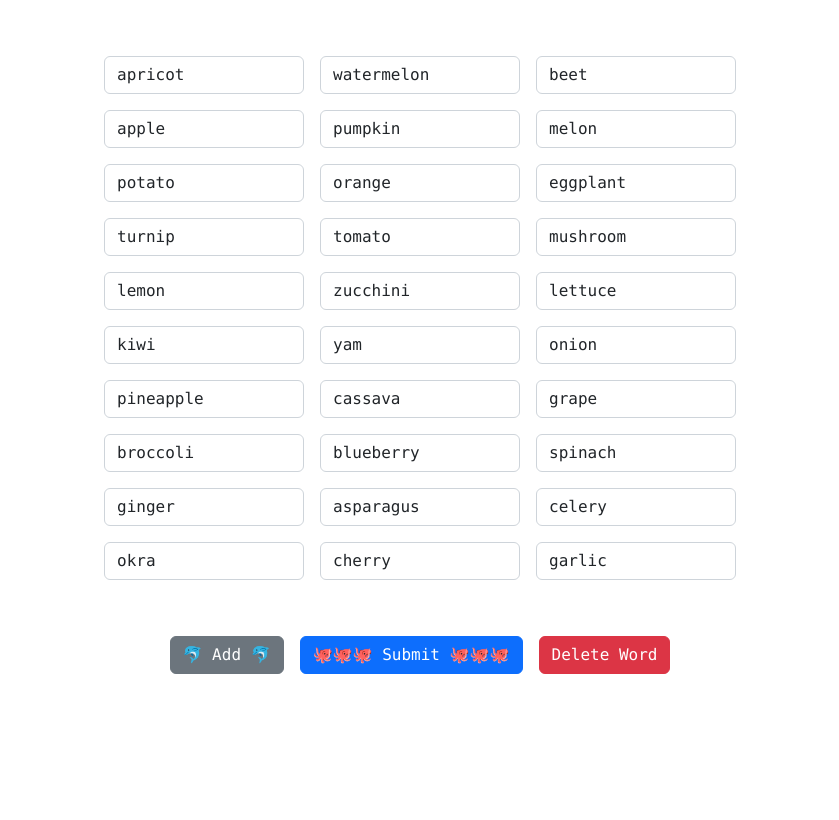
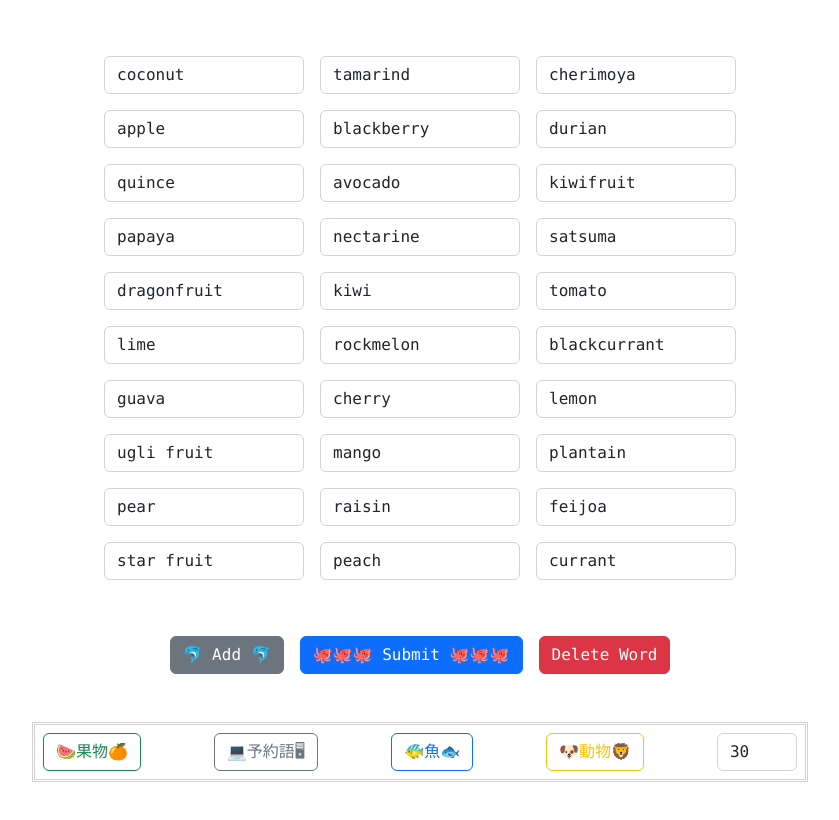
Before and after one commit to osawa-koki/word-chain.py, a Next.js app in the folder client/: page /word-chain in a window 1280 px wide. Shown: the top 820 px of the page, without its empty margins (220-1059 px from the left). Built offline with nearby package versions, Linux system fonts and the light colour scheme.

Commit message:
単語の自動生成。

```diff
--- a/client/pages/word-chain.tsx
+++ b/client/pages/word-chain.tsx
@@ -3,16 +3,18 @@ import { Button, Container, Form, FormControl } from 'react-bootstrap';
 import { BsFillArrowRightSquareFill } from "react-icons/bs";
 
 import Layout from '../components/Layout';
-import words_template from '../src/words';
+import { fruits, reserved_words, fish, animals } from '../src/words';
 
 const LIMIT = 50;
 
 const App: React.FC = () => {
+
+  const [count, setCount] = useState(30);
   const [words, setWords] = useState<string[]>([]);
   const [items, setItems] = useState<string[]>([]);
 
   useEffect(() => {
-    const words = words_template.sort(() => Math.random() - Math.random()).slice(0, 30);
+    const words = fruits.sort(() => Math.random() - Math.random()).slice(0, count);
     setWords(words);
   }, []);
 
@@ -48,6 +50,21 @@ const App: React.FC = () => {
     setWords(newWords);
   };
 
+  const SetTemplate = (template: string) => {
+    if (template === 'fruits') {
+      setWords(fruits.sort(() => Math.random() - Math.random()).slice(0, count));
+    }
+    if (template === 'reserved_words') {
+      setWords(reserved_words.sort(() => Math.random() - Math.random()).slice(0, count));
+    }
+    if (template === 'fish') {
+      setWords(fish.sort(() => Math.random() - Math.random()).slice(0, count));
+    }
+    if (template === 'animals') {
+      setWords(animals.sort(() => Math.random() - Math.random()).slice(0, count));
+    }
+  };
+
   return (
     <Layout>
       <main>
@@ -75,6 +92,17 @@ const App: React.FC = () => {
                 Delete Word
               </Button>
             </div>
+            <div id='Template'>
+              <Button variant="outline-success" type="button" onClick={() => {SetTemplate('fruits')}}>🍉果物🍊</Button>
+              <Button variant="outline-secondary" type="button" onClick={() => {SetTemplate('reserved_words')}}>💻予約語🖥</Button>
+              <Button variant="outline-primary" type="button" onClick={() => {SetTemplate('fish')}}>🐠魚🐟</Button>
+              <Button variant="outline-warning" type="button" onClick={() => {SetTemplate('fish')}}>🐶動物🦁</Button>
+              <FormControl
+                type="number"
+                value={count}
+                onChange={(event) => setCount(event.target.value)}
+              />
+            </div>
             <div id="Result">
               {
                 items.map((item, index) => (
--- a/client/src/words.ts
+++ b/client/src/words.ts
@@ -1,56 +1,298 @@
 
-const words = [
-  'apple',
-  'banana',
-  'orange',
-  'grape',
-  'melon',
-  'lemon',
-  'lime',
-  'blueberry',
-  'strawberry',
-  'raspberry',
-  'blackberry',
-  'watermelon',
-  'kiwi',
-  'pear',
-  'peach',
-  'apricot',
-  'plum',
-  'cherry',
-  'mango',
-  'pineapple',
-  'coconut',
-  'avocado',
-  'tomato',
-  'potato',
-  'carrot',
-  'onion',
-  'garlic',
-  'ginger',
-  'cucumber',
-  'broccoli',
-  'cauliflower',
-  'spinach',
-  'lettuce',
-  'cabbage',
-  'asparagus',
-  'peas',
-  'beans',
-  'corn',
-  'mushroom',
-  'eggplant',
-  'zucchini',
-  'squash',
-  'pumpkin',
-  'radish',
-  'beet',
-  'turnip',
-  'celery',
-  'artichoke',
-  'yam',
-  'okra',
-  'cassava',
+const fruits = [
+  "apple",
+  "apricot",
+  "avocado",
+  "banana",
+  "blackberry",
+  "blackcurrant",
+  "blood orange",
+  "blueberry",
+  "boysenberry",
+  "cantaloupe",
+  "casaba",
+  "cherimoya",
+  "cherry",
+  "cherry tomato",
+  "clementine",
+  "coconut",
+  "crabapple",
+  "cranberry",
+  "cucumber",
+  "currant",
+  "damson",
+  "date",
+  "dragonfruit",
+  "durian",
+  "elderberry",
+  "feijoa",
+  "fig",
+  "goji berry",
+  "goldenberry",
+  "gooseberry",
+  "grape",
+  "grapefruit",
+  "guava",
+  "honeydew",
+  "huckleberry",
+  "jackfruit",
+  "jambul",
+  "jujube",
+  "kiwi",
+  "kiwifruit",
+  "kumquat",
+  "lemon",
+  "lime",
+  "longan",
+  "loquat",
+  "lychee",
+  "mandarin",
+  "mango",
+  "mangosteen",
+  "mulberry",
+  "nectarine",
+  "olive",
+  "orange",
+  "papaya",
+  "passionfruit",
+  "peach",
+  "pear",
+  "persimmon",
+  "physalis",
+  "pineapple",
+  "plantain",
+  "plum",
+  "pomegranate",
+  "pomelo",
+  "quince",
+  "raisin",
+  "rambutan",
+  "raspberry",
+  "redcurrant",
+  "rockmelon",
+  "satsuma",
+  "star fruit",
+  "strawberry",
+  "tamarind",
+  "tangerine",
+  "tomato",
+  "ugli fruit",
+  "watermelon",
+  "yuzu"
 ];
 
-export default words;
+const reserved_words = [
+  "abstract",
+  "assert",
+  "boolean",
+  "break",
+  "byte",
+  "case",
+  "catch",
+  "char",
+  "class",
+  "const",
+  "continue",
+  "default",
+  "do",
+  "double",
+  "else",
+  "enum",
+  "extends",
+  "final",
+  "finally",
+  "float",
+  "for",
+  "goto",
+  "if",
+  "implements",
+  "import",
+  "instanceof",
+  "int",
+  "interface",
+  "long",
+  "native",
+  "new",
+  "package",
+  "private",
+  "protected",
+  "public",
+  "return",
+  "short",
+  "static",
+  "strictfp",
+  "super",
+  "switch",
+  "synchronized",
+  "this",
+  "throw",
+  "throws",
+  "transient",
+  "try",
+  "void",
+  "volatile",
+  "while"
+];
+
+const fish = [
+  "abalone",
+  "anchovy",
+  "arapaima",
+  "bass",
+  "bluefish",
+  "carp",
+  "catfish",
+  "char",
+  "cod",
+  "crayfish",
+  "croaker",
+  "drum",
+  "eel",
+  "flounder",
+  "gar",
+  "grayling",
+  "grouper",
+  "haddock",
+  "hake",
+  "halibut",
+  "herring",
+  "huchen",
+  "lingcod",
+  "mackerel",
+  "mahi mahi",
+  "monkfish",
+  "muskie",
+  "paddlefish",
+  "perch",
+  "pickerel",
+  "pike",
+  "pollock",
+  "pompano",
+  "pout",
+  "red snapper",
+  "roach",
+  "rockfish",
+  "rudderfish",
+  "ruffe",
+  "salmon",
+  "sardine",
+  "scad",
+  "sea trout",
+  "shark",
+  "skate",
+  "smelt",
+  "snapper",
+  "snook",
+  "sole",
+  "sturgeon",
+  "sunfish",
+  "taimen",
+  "tarpon",
+  "trout",
+  "tuna",
+  "weakfish",
+];
+
+const animals = [
+  "aardvark",
+  "albatross",
+  "alligator",
+  "alpaca",
+  "ant",
+  "anteater",
+  "antelope",
+  "ape",
+  "armadillo",
+  "baboon",
+  "badger",
+  "barracuda",
+  "bat",
+  "bear",
+  "beaver",
+  "bee",
+  "beetle",
+  "bird",
+  "bison",
+  "boar",
+  "bobcat",
+  "buffalo",
+  "butterfly",
+  "camel",
+  "capybara",
+  "caribou",
+  "cassowary",
+  "cat",
+  "caterpillar",
+  "cattle",
+  "chamois",
+  "cheetah",
+  "chicken",
+  "chimpanzee",
+  "chinchilla",
+  "chough",
+  "clam",
+  "cobra",
+  "cockroach",
+  "cod",
+  "cormorant",
+  "coyote",
+  "crab",
+  "crane",
+  "crocodile",
+  "crow",
+  "curlew",
+  "deer",
+  "dinosaur",
+  "dog",
+  "dolphin",
+  "donkey",
+  "dotterel",
+  "dove",
+  "dragonfly",
+  "duck",
+  "dunlin",
+  "eagle",
+  "echidna",
+  "eel",
+  "eland",
+  "elephant",
+  "elk",
+  "emu",
+  "falcon",
+  "ferret",
+  "finch",
+  "fish",
+  "flamingo",
+  "fly",
+  "fox",
+  "frog",
+  "gaur",
+  "gazelle",
+  "gerbil",
+  "giant panda",
+  "giraffe",
+  "gnat",
+  "gnu",
+  "goat",
+  "goldfinch",
+  "goldfish",
+  "goose",
+  "gopher",
+  "gorilla",
+  "goshawk",
+  "grasshopper",
+  "grouse",
+  "guanaco",
+  "guinea fowl",
+  "guinea pig",
+  "gull",
+  "hamster",
+  "hare",
+  "hawk",
+  "hedgehog",
+  "heron",
+  "herring",
+  "hippopotamus"
+];
+
+export { fruits, reserved_words, fish, animals };
--- a/client/styles/word-chain.scss
+++ b/client/styles/word-chain.scss
@@ -20,6 +20,17 @@
   }
 }
 
+#Template {
+  display: flex;
+  justify-content: space-between;
+  margin: 1rem 0;
+  border: 3px lightgray double;
+  padding: 0.5rem;
+  input {
+    max-width: 5rem;
+  }
+}
+
 #Result {
   margin: 1.5rem 0;
   display: flex;
```
